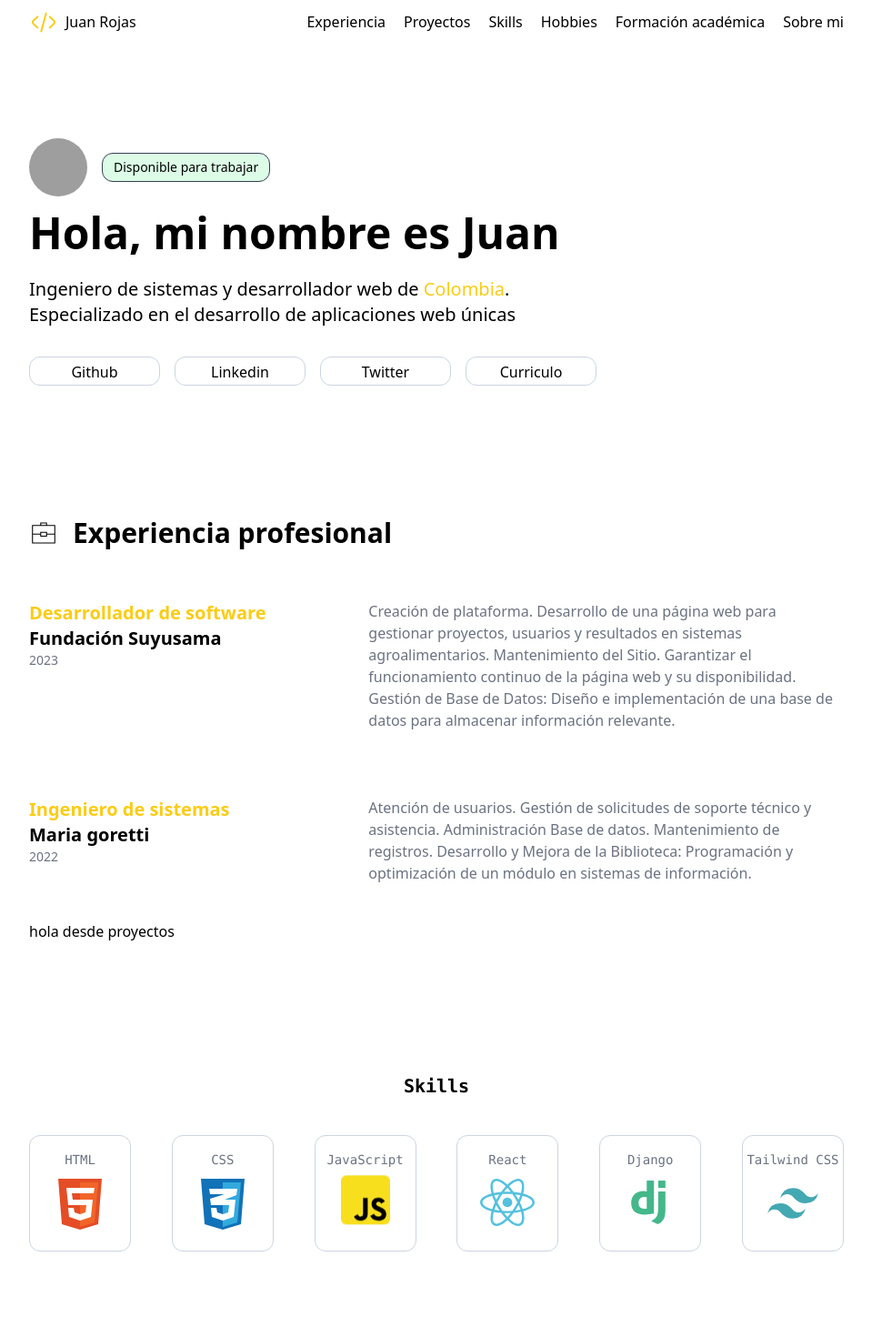
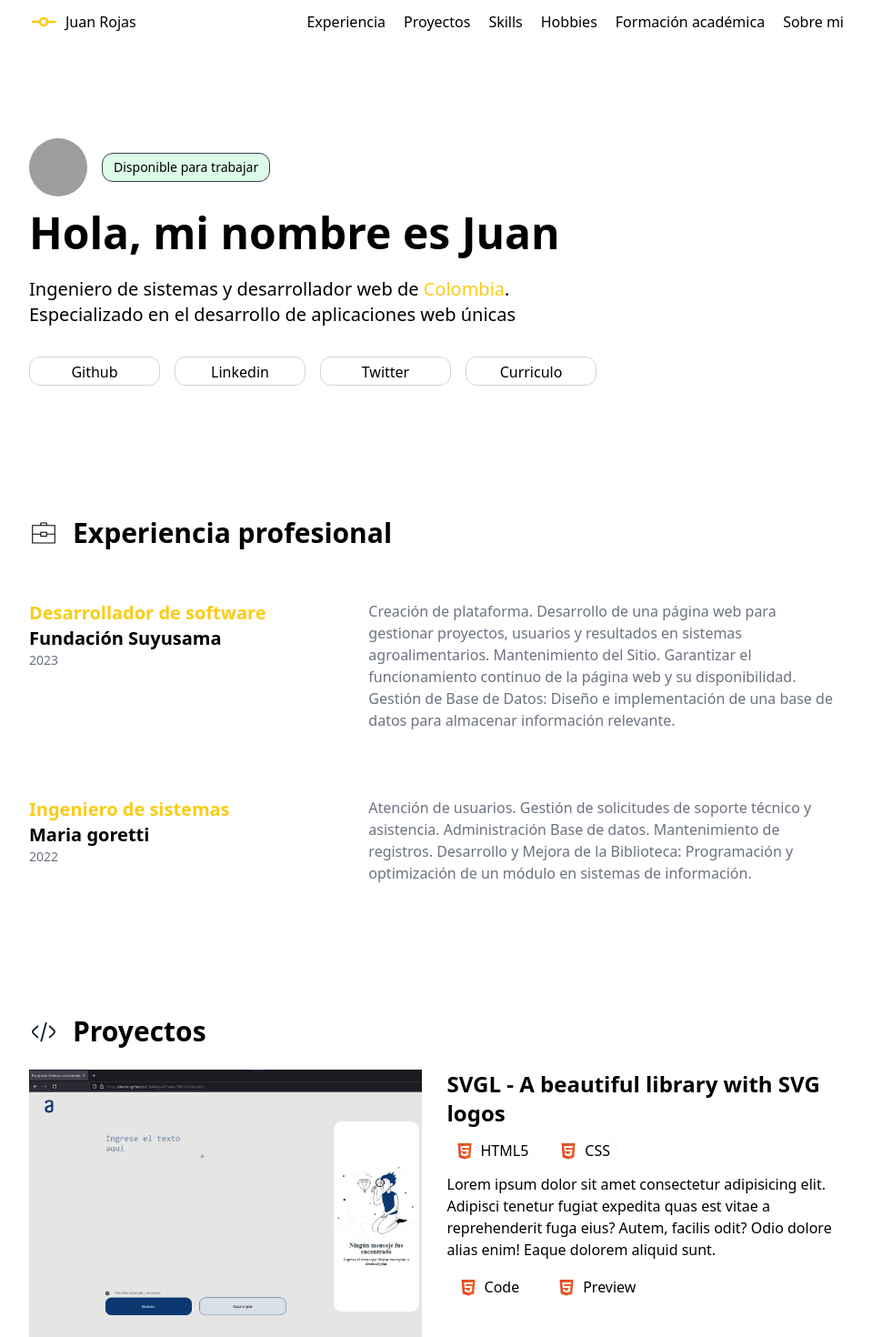
Before and after one commit to davld-R/por, a React (Vite) app: page / in a window 1280 px wide. Shown: the top 1470 px of the page at 91% size, without its empty margins (160-1119 px from the left). Built offline with nearby package versions, Linux system fonts and the light colour scheme; grey boxes are pictures that could not be loaded.

Commit message:
nueva imagen

```diff
--- a/src/App.tsx
+++ b/src/App.tsx
@@ -19,6 +19,7 @@ import CocinarIcon from './components/Icons/CocinarIcon';
 import SobreMi from './components/SobreMi';
 import Footer from './components/Footer';
 import MaletinIco from './components/Icons/MaletinIco';
+import CodeIcon from './components/Icons/CodeIcon';
 
 const experiencia = [
   {
@@ -49,7 +50,7 @@ function App() {
     <>
       <Menu></Menu>
       <Banner></Banner>
-      <div className="flex pb-6 items-center gap-4" id="experiencia">
+      <div className="flex mb-6 items-center gap-4" id="experiencia">
         <MaletinIco width="32px" height="32px"></MaletinIco>
         <h1 className="text-3xl font-semibold">Experiencia profesional</h1>
       </div>
@@ -62,6 +63,10 @@ function App() {
           funcion={funcion}
         ></Experiencia>
       ))}
+      <div className="mt-36 mb-6 flex gap-4 items-center">
+        <CodeIcon width="32px" height="32px"></CodeIcon>
+        <p className="dark:text-slate-50 text-3xl font-semibold">Proyectos</p>
+      </div>
       <Proyectos></Proyectos>
       <h1
         id="skills"
--- /dev/null
+++ b/src/components/Icons/CodeFIcon.tsx
@@ -0,0 +1,27 @@
+export default function CodeFICon() {
+  return (
+    <svg
+      width="32px"
+      height="32px"
+      viewBox="0 0 24 24"
+      fill="none"
+      xmlns="http://www.w3.org/2000/svg"
+    >
+      <g id="SVGRepo_bgCarrier" strokeWidth="0"></g>
+      <g
+        id="SVGRepo_tracerCarrier"
+        strokeLinecap="round"
+        strokeLinejoin="round"
+      ></g>
+      <g id="SVGRepo_iconCarrier">
+        {' '}
+        <path
+          fillRule="evenodd"
+          clipRule="evenodd"
+          d="M12 10C10.8954 10 10 10.8954 10 12C10 13.1046 10.8954 14 12 14C13.1046 14 14 13.1046 14 12C14 10.8954 13.1046 10 12 10ZM15.874 11C15.4299 9.27477 13.8638 8 12 8C10.1362 8 8.57006 9.27477 8.12602 11H3C2.44772 11 2 11.4477 2 12C2 12.5523 2.44772 13 3 13H8.12602C8.57006 14.7252 10.1362 16 12 16C13.8638 16 15.4299 14.7252 15.874 13H21C21.5523 13 22 12.5523 22 12C22 11.4477 21.5523 11 21 11H15.874Z"
+          className="fill-yellow-400"
+        ></path>{' '}
+      </g>
+    </svg>
+  );
+}
--- a/src/components/Icons/CodeIcon.tsx
+++ b/src/components/Icons/CodeIcon.tsx
@@ -1,10 +1,9 @@
 interface props {
   width: string;
   height: string;
-  color: string;
 }
 
-export default function CodeIcon({ width, height, color }: props) {
+export default function CodeIcon({ width, height }: props) {
   return (
     <svg
       width={width}
@@ -23,15 +22,15 @@ export default function CodeIcon({ width, height, color }: props) {
         {' '}
         <path
           d="M14.1809 4.2755C14.581 4.3827 14.8185 4.79396 14.7113 5.19406L10.7377 20.0238C10.6304 20.4239 10.2192 20.6613 9.81909 20.5541C9.41899 20.4469 9.18156 20.0356 9.28876 19.6355L13.2624 4.80583C13.3696 4.40573 13.7808 4.16829 14.1809 4.2755Z"
-          fill={color}
+          className="dark:fill-slate-50 fill-gray-800"
         ></path>{' '}
         <path
           d="M16.4425 7.32781C16.7196 7.01993 17.1938 6.99497 17.5017 7.27206L19.2392 8.8358C19.9756 9.49847 20.5864 10.0482 21.0058 10.5467C21.4468 11.071 21.7603 11.6342 21.7603 12.3295C21.7603 13.0248 21.4468 13.5881 21.0058 14.1123C20.5864 14.6109 19.9756 15.1606 19.2392 15.8233L17.5017 17.387C17.1938 17.6641 16.7196 17.6391 16.4425 17.3313C16.1654 17.0234 16.1904 16.5492 16.4983 16.2721L18.1947 14.7452C18.9826 14.0362 19.5138 13.5558 19.8579 13.1467C20.1882 12.7541 20.2603 12.525 20.2603 12.3295C20.2603 12.1341 20.1882 11.9049 19.8579 11.5123C19.5138 11.1033 18.9826 10.6229 18.1947 9.91383L16.4983 8.387C16.1904 8.10991 16.1654 7.63569 16.4425 7.32781Z"
-          fill={color}
+          className="dark:fill-slate-50 fill-gray-800"
         ></path>{' '}
         <path
           d="M7.50178 8.387C7.80966 8.10991 7.83462 7.63569 7.55752 7.32781C7.28043 7.01993 6.80621 6.99497 6.49833 7.27206L4.76084 8.8358C4.0245 9.49847 3.41369 10.0482 2.99428 10.5467C2.55325 11.071 2.23975 11.6342 2.23975 12.3295C2.23975 13.0248 2.55325 13.5881 2.99428 14.1123C3.41369 14.6109 4.02449 15.1606 4.76082 15.8232L6.49833 17.387C6.80621 17.6641 7.28043 17.6391 7.55752 17.3313C7.83462 17.0234 7.80966 16.5492 7.50178 16.2721L5.80531 14.7452C5.01743 14.0362 4.48623 13.5558 4.14213 13.1467C3.81188 12.7541 3.73975 12.525 3.73975 12.3295C3.73975 12.1341 3.81188 11.9049 4.14213 11.5123C4.48623 11.1033 5.01743 10.6229 5.80531 9.91383L7.50178 8.387Z"
-          fill={color}
+          className="dark:fill-slate-50 fill-gray-800"
         ></path>{' '}
       </g>
     </svg>
--- a/src/components/Menu.tsx
+++ b/src/components/Menu.tsx
@@ -1,10 +1,10 @@
-import CodeIcon from './Icons/CodeIcon';
+import CodeFICon from './Icons/CodeFIcon';
 
 function Menu() {
   return (
     <header className="flex justify-between mt-2 mb-28 items-center">
       <div className="flex gap-2 items-center">
-        <CodeIcon width="32px" height="32px" color="#FACC15"></CodeIcon>
+        <CodeFICon></CodeFICon>
         <p className="">Juan Rojas</p>
       </div>
       <nav className="">
--- a/src/components/Proyectos.tsx
+++ b/src/components/Proyectos.tsx
@@ -1,7 +1,63 @@
+import HtmlIco from './Icons/Html5Icon';
+import Proyecto1 from '../assets/p1.webp';
+
 function Proyectos() {
   return (
-    <section className="">
-      <h1>hola desde proyectos</h1>
+    <section className="flex justify-between gap-7">
+      <div className="">
+        <img
+          src={Proyecto1}
+          alt="Imagen proyecto"
+          className="object-cover object-top w-full transition hover:scale-95 hover:duration-300"
+        />
+      </div>
+      <div>
+        <p className="text-2xl flex font-bold mb-2">
+          SVGL - A beautiful library with SVG logos
+        </p>
+        <div>
+          <ul className="flex gap-4">
+            <li className="flex border border-slate-50 rounded-2xl py-1 px-2 items-center gap-2">
+              <span>
+                <HtmlIco width="20px" height="20px" />
+              </span>
+              HTML5
+            </li>
+            <li className="flex border border-slate-50 rounded-2xl py-1 px-2 items-center gap-2">
+              <span>
+                <HtmlIco width="20px" height="20px" />
+              </span>
+              CSS
+            </li>
+          </ul>
+          <p className="my-2 dark:text-gray-400">
+            Lorem ipsum dolor sit amet consectetur adipisicing elit. Adipisci
+            tenetur fugiat expedita quas est vitae a reprehenderit fuga eius?
+            Autem, facilis odit? Odio dolore alias enim! Eaque dolorem aliquid
+            sunt.
+          </p>
+        </div>
+        <div className="flex gap-4">
+          <a
+            href=""
+            className="flex border border-slate-50 rounded-xl py-2 px-3 items-center gap-2"
+          >
+            <span>
+              <HtmlIco width="20px" height="20px" />
+            </span>
+            Code
+          </a>
+          <a
+            href=""
+            className="flex border border-slate-50 rounded-xl py-2 px-3 items-center gap-2"
+          >
+            <span>
+              <HtmlIco width="20px" height="20px" />
+            </span>
+            Preview
+          </a>
+        </div>
+      </div>
     </section>
   );
 }
```
Also changed, not shown: src/assets/p1.webp (added).
